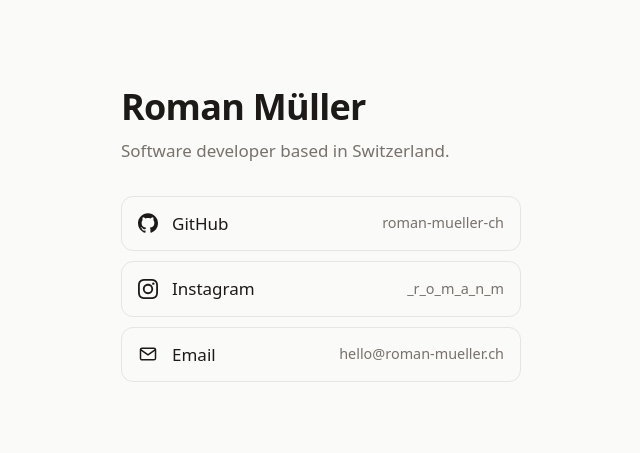
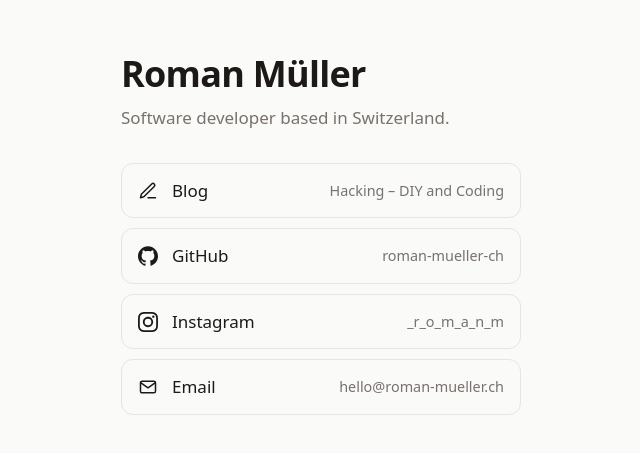
Before and after one commit to roman-mueller-ch/roman-mueller.ch, a plain HTML site: page public/index.html in a window 1280 px wide. Shown: the part 169-622 px from the top of the page, without its empty margins (319-959 px from the left). Drawn offline with Linux system fonts and the light colour scheme.

Commit message:
Link to the restored blog
Co-Authored-By: Claude Opus 5.5 <noreply@anthropic.com>

```diff
--- a/public/index.html
+++ b/public/index.html
@@ -62,6 +62,12 @@
     <p>Software developer based in Switzerland.</p>
     <ul>
       <li>
+        <a href="https://blog.roman-mueller.ch/">
+          <svg class="outline" viewBox="0 0 24 24" aria-hidden="true"><path d="M12 20h9"/><path d="M16.5 3.5a2.1 2.1 0 0 1 3 3L7 19l-4 1 1-4Z"/></svg>
+          Blog <span class="handle">Hacking – DIY and Coding</span>
+        </a>
+      </li>
+      <li>
         <a href="https://github.com/roman-mueller-ch">
           <svg viewBox="0 0 24 24" aria-hidden="true"><path d="M12 .297c-6.63 0-12 5.373-12 12 0 5.303 3.438 9.8 8.205 11.385.6.113.82-.258.82-.577 0-.285-.01-1.04-.015-2.04-3.338.724-4.042-1.61-4.042-1.61C4.422 18.07 3.633 17.7 3.633 17.7c-1.087-.744.084-.729.084-.729 1.205.084 1.838 1.236 1.838 1.236 1.07 1.835 2.809 1.305 3.495.998.108-.776.417-1.305.76-1.605-2.665-.3-5.466-1.332-5.466-5.93 0-1.31.465-2.38 1.235-3.22-.135-.303-.54-1.523.105-3.176 0 0 1.005-.322 3.3 1.23.96-.267 1.98-.399 3-.405 1.02.006 2.04.138 3 .405 2.28-1.552 3.285-1.23 3.285-1.23.645 1.653.24 2.873.12 3.176.765.84 1.23 1.91 1.23 3.22 0 4.61-2.805 5.625-5.475 5.92.42.36.81 1.096.81 2.22 0 1.606-.015 2.896-.015 3.286 0 .315.21.69.825.57C20.565 22.092 24 17.592 24 12.297c0-6.627-5.373-12-12-12"/></svg>
           GitHub <span class="handle">roman-mueller-ch</span>
```
